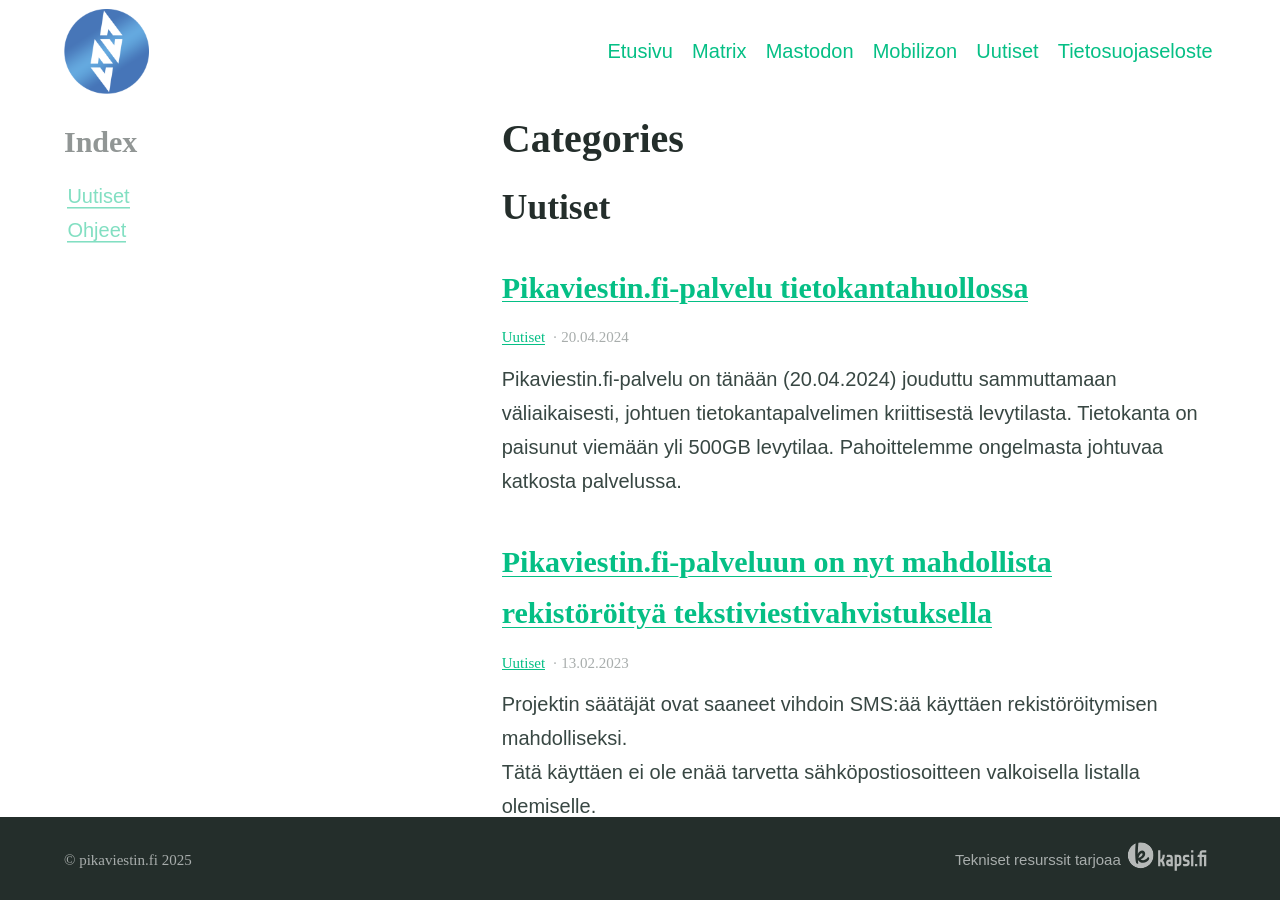
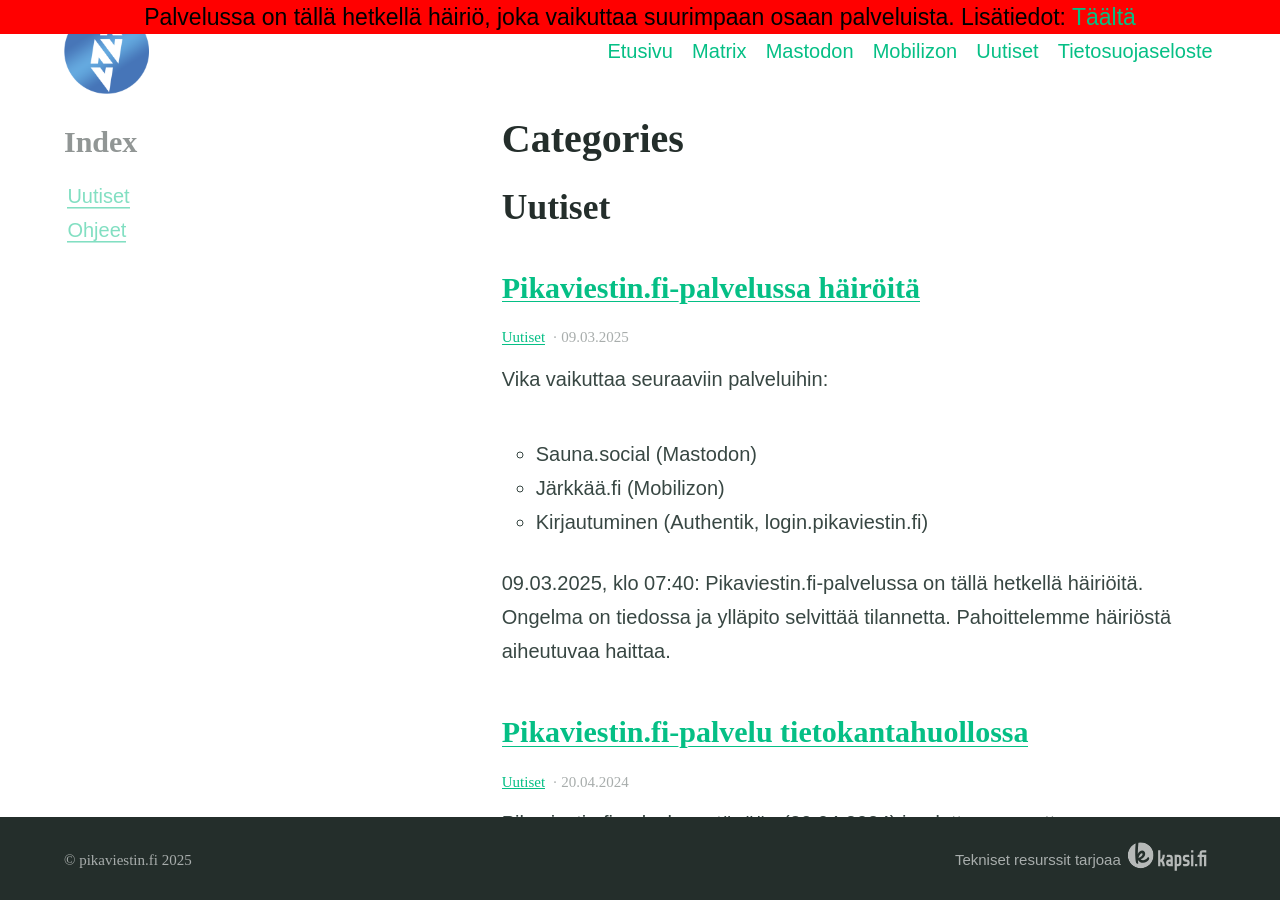
Before and after one commit to pikaviestin/website-www.pikaviestin.fi, a Jekyll site: the page built from categories.md, in a window 1280 px wide and 900 px high. Built offline with Jekyll 4.4.1, drawn with Linux system fonts in a browser that asks for light colours.

Commit message:
Services are experiencing problems announcement

```diff
--- a/_includes/site-header.html
+++ b/_includes/site-header.html
@@ -1,7 +1,7 @@
 <header class="header">
-   <!-- <header id="banner">
-    <p>Tietokantamme on huollossa! Palvelu väliaikaisesti pois käytöstä. Lisätiedot: <a href="/uutiset/2024/04/20/pikaviestin-huollossa/">Täältä</a> </p>
-  </header> -->
+   <header id="banner">
+    <p>Palvelussa on tällä hetkellä häiriö, joka vaikuttaa suurimpaan osaan palveluista.  Lisätiedot: <a href="/uutiset/2025/03/09/palvelussa-hairio/">Täältä</a> </p>
+  </header>
   <div class="container">
     {% if site.logo %}{% include site-logo.html %}{% endif %}
 
--- /dev/null
+++ b/_posts/2025-03-09-palvelussa-hairio.md
@@ -0,0 +1,12 @@
+---
+title: Pikaviestin.fi-palvelussa häiröitä
+categories:
+- Uutiset
+---
+
+Vika vaikuttaa seuraaviin palveluihin:
+- Sauna.social (Mastodon)
+- Järkkää.fi (Mobilizon)
+- Kirjautuminen (Authentik, login.pikaviestin.fi)
+
+09.03.2025, klo 07:40: Pikaviestin.fi-palvelussa on tällä hetkellä häiriöitä. Ongelma on tiedossa ja ylläpito selvittää tilannetta. Pahoittelemme häiriöstä aiheutuvaa haittaa.
```
